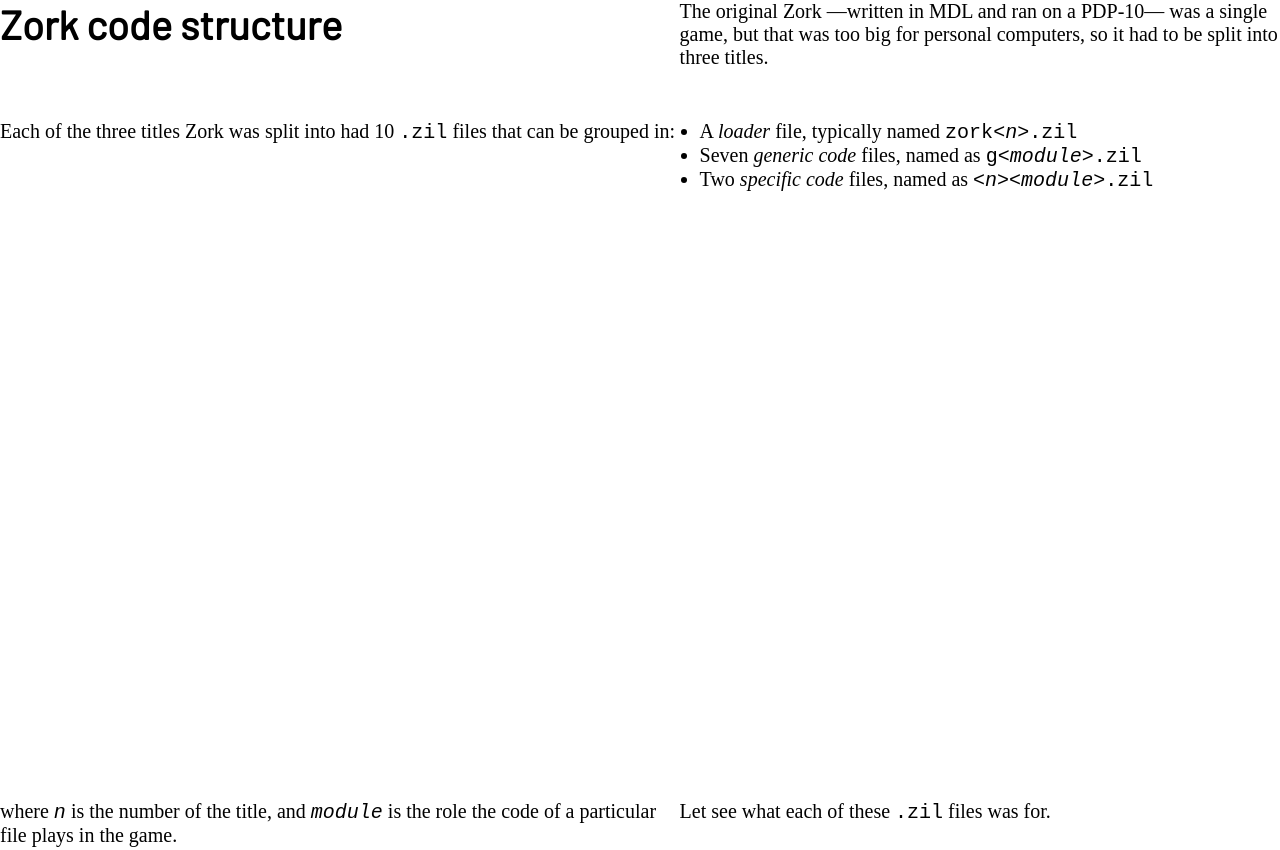
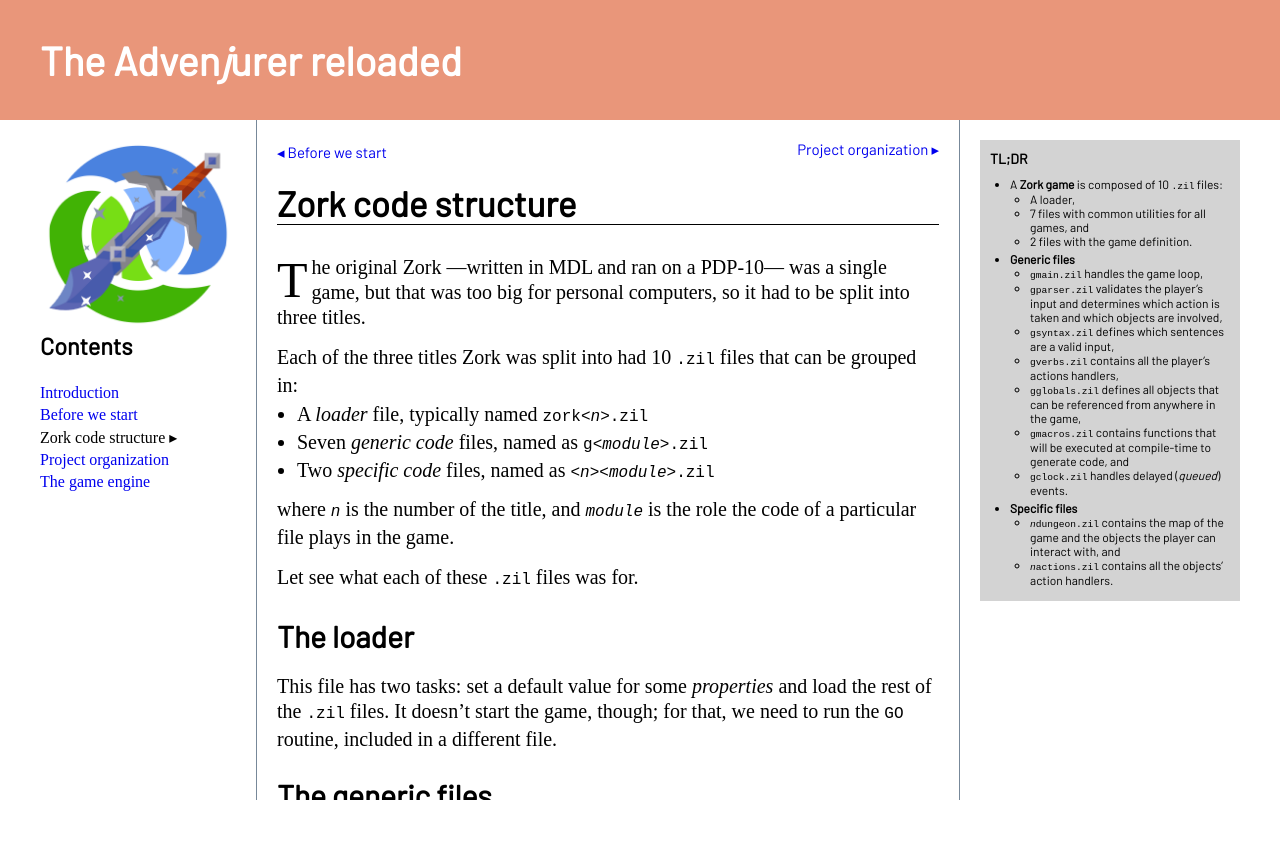
Before and after one commit to jcarlosteso/zicl, a plain HTML site: page docs/overview/structure.html in a window 1280 px wide. Shown: the top 850 px of the page. After the commit the page ends 800 px from the top, so only its background shows below. Drawn offline with Linux system fonts and the light colour scheme; a web font is replaced by a local one.

Commit message:
[DOC] Fixes local deployment

```diff
--- a/docs/engine/intro.html
+++ b/docs/engine/intro.html
@@ -3,7 +3,7 @@
 
 <head>
   <title>The Advenjurer &mdash; Overview</title>
-  <link rel="stylesheet" href="../styles.css" />
+  <link rel="stylesheet" href="/styles.css" />
   <script src="/zicl/index.mjs" type="module"></script>
 </head>
 
--- a/docs/index.mjs
+++ b/docs/index.mjs
@@ -35,15 +35,17 @@ const Index = (occult) => {
 
   const page = currentPage()
 
-  Navigation.forEach(({url, label}) => {
+  Navigation.forEach(({url, label, matcher}) => {
+    const current = page.match(matcher);
+
     const child = document.createElement(
-      page === url ? 'p' : 'a'
+      current ? 'p' : 'a'
     )
 
     aside.appendChild(child);
     child.textContent = label;
 
-    if (page !== url) child.href = url;
+    if (!current) child.href = url;
   });
 
   return aside;
@@ -62,7 +64,11 @@ const PageLink = ({url, label}) => {
 const Article = (contents) => {
   const article = document.createElement('article');
   const page = currentPage();
-  const pageIndex = Navigation.findIndex(({ url }) => (url === page))
+  const pageIndex = Navigation.findIndex(({ matcher }) => {
+    const matches = page.match(matcher)
+    console.log(page, matcher, matches)
+    return matches
+  })
 
   if (pageIndex === 0) {
     article.id = 'intro';
--- a/docs/js/Navigation.mjs
+++ b/docs/js/Navigation.mjs
@@ -3,11 +3,11 @@ export const Root = '/zicl';
 export const Url = (path) => `${Root}${path}`;
 
 const Navigation = [
-  { url: Url('/index.html'), label: 'Introduction' },
-  { url: Url('/overview/before_we_start.html'), label: 'Before we start' },
-  { url: Url('/overview/structure.html'), label: 'Zork code structure' },
-  { url: Url('/overview/project.html'), label: 'Project organization' },
-  { url: Url('/engine/intro.html'), label: 'The game engine' }
+  { url: Url('/index.html'), label: 'Introduction', matcher: /^(\/)(?:zicl(?:\/)?)?(?:index(?:\.html?)?)?$/ },
+  { url: Url('/overview/before_we_start.html'), label: 'Before we start', matcher: /overview\/before_we_start/ },
+  { url: Url('/overview/structure.html'), label: 'Zork code structure', matcher: /overview\/structure/ },
+  { url: Url('/overview/project.html'), label: 'Project organization', matcher: /overview\/project/ },
+  { url: Url('/engine/intro.html'), label: 'The game engine', matcher: /engine\/intro/ }
 ]
 
 export default Navigation;
--- a/docs/necrocodeicon/styles.css
+++ b/docs/necrocodeicon/styles.css
@@ -1 +1 @@
-@import url(../styles.css);
+@import url(/styles.css);
--- a/docs/overview/structure.html
+++ b/docs/overview/structure.html
@@ -3,7 +3,7 @@
 
 <head>
   <title>The Advenjurer &mdash; Overview</title>
-  <link rel="stylesheet" href="../styles.css" />
+  <link rel="stylesheet" href="/styles.css" />
   <script src="/zicl/index.mjs" type="module"></script>
 </head>
 
@@ -110,10 +110,10 @@
 
   <h3 id="gmacros">gmacros.zil</h3>
 
-  <p>One of the most important features of LIST and its dialects is their <a
+  <p>One of the most important features of Lisp and its dialects is their <a
       href="https://en.wikipedia.org/wiki/Homoiconicity" target="_blank" referrerpolicy="no-referrer">homoiconicity</a>,
     the notion behind the <em>&ldquo;code is data&rdquo;</em> half
-    of the motto. The fact that LIST dialects &mdash;one of which is MDL, and therefore ZIL, as it&rsquo;s an MDL
+    of the motto. The fact that Lisp dialects &mdash;one of which is MDL, and therefore ZIL, as it&rsquo;s an MDL
     subset&mdash; allow handling code as if it was data gives these languages the capability of defining
     <em>macros</em>: functions that are run <em>at compile time</em> to generate&hellip; more functions. Or data
     structures, whatever we need.
--- a/docs/styles.css
+++ b/docs/styles.css
@@ -236,6 +236,7 @@ article > div.code-comparison > strong {
 }
 
 article > p > code,
+article li > code,
 article > pre {
   font-size: 0.8em;
 }
```
Also changed, not shown: docs/misc/why_did_i_chose_this_format.html (+1 -1 lines), docs/misc/why_did_i_drop_the_blog.html (+1 -1 lines), docs/necrocodeicon/basics/imperative_vs_functional.html (+1 -1 lines), docs/necrocodeicon/basics/lisp.html (+1 -1 lines), docs/necrocodeicon/basics/stateful_vs_stateless.html (+1 -1 lines), docs/overview/before_we_start.html (+1 -1 lines), docs/overview/project.html (+1 -1 lines), 1 other file.
